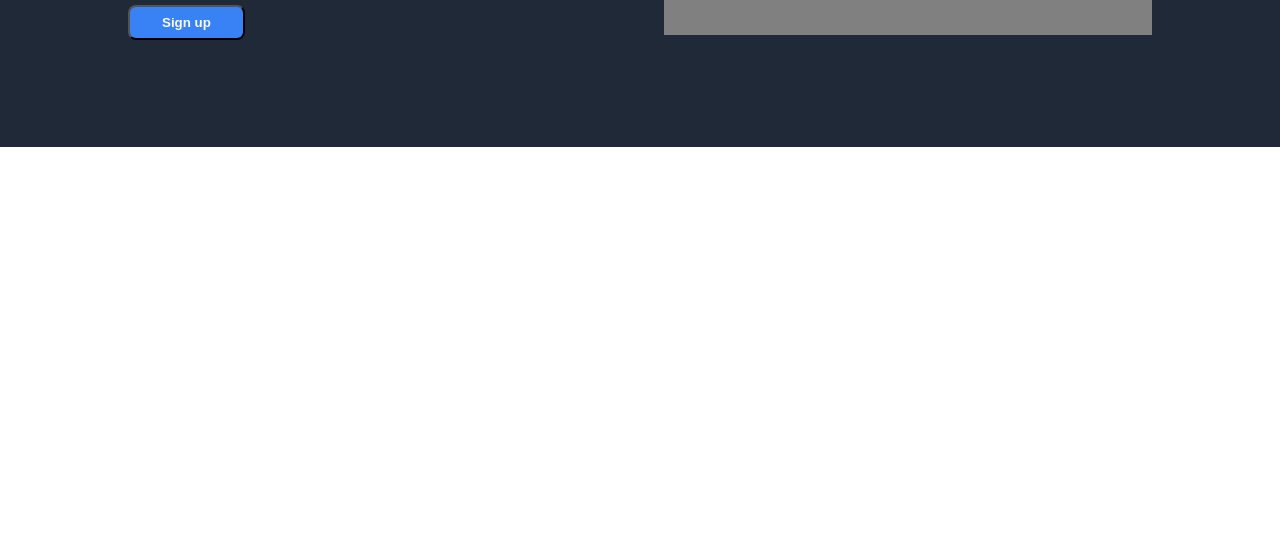
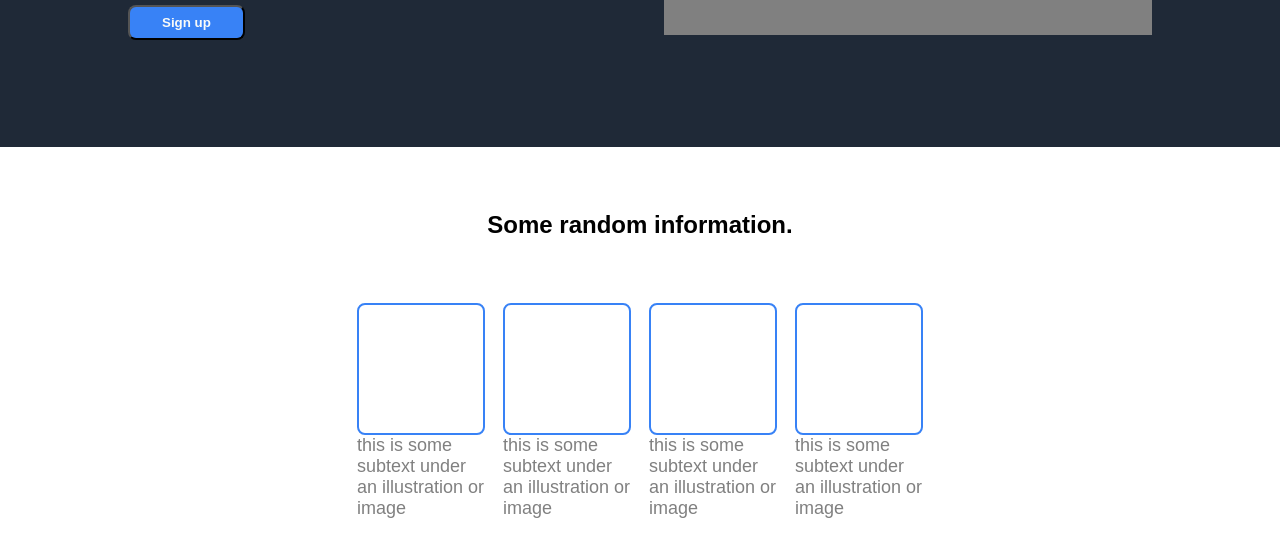
Before and after one commit to pmbechard/odin-landing-page, a plain HTML site: page index.html in a window 1280 px wide. Shown: the part 299-856 px from the top of the page. Before the commit the page ends 800 px from the top, so only its background shows below. Drawn offline with Linux system fonts and the light colour scheme.

Commit message:
Adds information section of website

```diff
--- a/index.html
+++ b/index.html
@@ -32,5 +32,36 @@
         </div>
     </div>
 
+    <div class="information-section">
+
+        <div class="title">
+            <h2>Some random information.</h2>
+        </div>
+
+        <div class="cards">
+
+            <div class="card">
+                <div class="img-area"></div>
+                <div><p>this is some subtext under an illustration or image</p></div>
+            </div>
+
+            <div class="card">
+                <div class="img-area"></div>
+                <div><p>this is some subtext under an illustration or image</p></div>
+            </div>
+
+            <div class="card">
+                <div class="img-area"></div>
+                <div><p>this is some subtext under an illustration or image</p></div>
+            </div>
+
+            <div class="card">
+                <div class="img-area"></div>
+                <div><p>this is some subtext under an illustration or image</p></div>
+            </div>
+
+        </div>
+    </div>
+
 </body>
 </html>
--- a/style.css
+++ b/style.css
@@ -5,8 +5,11 @@
 
 body {
     display: flex;
+    flex-direction: column;
     font-family: Arial, Helvetica, sans-serif;
 }
+
+/* HEADER SECTION */
 
 .header-section {
     color: #f9faf8;
@@ -91,3 +94,34 @@ body {
     padding: 8px 32px;
     font-weight: bold;
 }
+
+/*  INFORMATION SECTION */
+
+.information-section {
+    display: flex;
+    flex-direction: column;
+    align-items: center;
+}
+
+.information-section .title {
+    margin: 64px;
+}
+
+.cards {
+    display: flex;
+    gap: 18px;
+    justify-content: center;
+    margin-bottom: 128px;
+}
+
+.card {
+    flex-basis: 128px;
+    color: gray;
+    font-size: 18px;
+}
+
+.cards .img-area {
+    border: 2px solid #3882f6;
+    border-radius: 8px;
+    height: 128px;
+}
```
